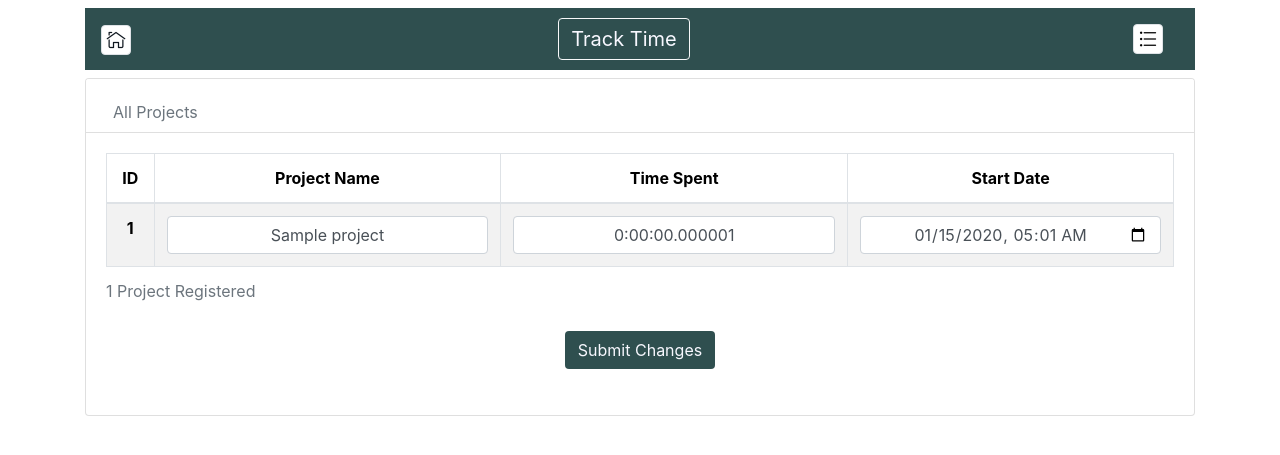
After one commit to RoboJojo/DjangoTimeTracker, a Django app: page /editProject/ in a window 1280 px wide. The commit adds this page. Shown: the top 455 px of the page. Run offline with Django 3.2, Linux system fonts and the light colour scheme; tables that the repository leaves empty hold one stand-in row (values such as "Sample post"); some libraries are stand-ins or nearby versions.

Commit message:
Edit Project Implementation

```diff
--- /dev/null
+++ b/static/js/editProject.js
@@ -0,0 +1,53 @@
+function formatDurationChar(el) {
+    el.value = el.value.replace(/[^\d:-]/g,'');
+}
+
+function edited(el) {
+    el.dataset.changed = "true";
+}
+
+$('#edit-project-form').submit((event) => {
+    event.preventDefault();
+    data = [];
+    $('#edit-project-table-body').find('tr[data-changed="true"]').each(function () {
+        let tds = this.getElementsByTagName('td');
+        data.push(
+            {
+                id : this.getElementsByTagName('th')[0].innerHTML,
+                name : tds[0].children[0].value,
+                timeSpent : tds[1].children[0].value,
+                start_date : tds[2].children[0].value
+            }
+        );
+    });
+    $.ajax({
+        url: '/editProject/',
+        type: 'POST',
+        data: {
+            data : JSON.stringify(data),
+            csrfmiddlewaretoken : $('input[name=csrfmiddlewaretoken]').val()
+        },
+        success: function(result) {
+            if (result.success) {
+                $('#success-toast').removeClass('bg-danger');
+                $('#success-toast').addClass('bg-theme');
+                $('#success-toast-body').html("Success! Changes are made");
+                $('#success-toast').toast('show');
+            }
+            else {
+                $('#success-toast').removeClass('bg-theme');
+                $('#success-toast').addClass('bg-danger');
+                $('#success-toast-body').html("Failure to make changes");
+                $('#success-toast').toast('show');
+            }
+        }
+    });
+});
+// function formatDurationNum(el) {
+//     let timeParts = el.value.split(':');
+//     timeParts.forEach( (element, index) => {
+//         if (element.length < 2 && element.search(/[1-9]/) < 0)
+//             timeParts[index] = "0".repeat(2 - element.length) + element;
+//     });
+//     el.value = timeParts.join(':');
+// }
--- /dev/null
+++ b/templates/editProject.html
@@ -0,0 +1,66 @@
+<!DOCTYPE html>
+<html lang="en">
+{% include "header.html" %}
+<body>
+    <div class="container">
+        <div>
+            {% include "navbar.html" %}
+        </div>
+        <div class="card mt-2 theme-changeable">
+            <div class="card-header theme-changeable">
+                <ul class="nav nav-tabs card-header-tabs" id="nav-tab" role="tablist">
+                    <li class="nav-item">
+                        <a class="nav-link disabled">All Projects</a>
+                    </li>
+                </ul>
+            </div>
+            <div class="card-body">
+                <div class="tab-content">
+                    <div class="tab-pane fade show active text-center" id="tableView" role="tabpanel">
+                        <form id="edit-project-form" method="post" action="">
+                            {% csrf_token %}
+                            <table class="table table-striped table-bordered table-hover theme-changeable">
+                                <caption class="pr-4"> {{allProjects.count}} Project Registered</caption>
+                                <thead>
+                                    <tr>
+                                        <th scope="col">ID</th>
+                                        <th scope="col"> Project Name </th>
+                                        <th scope="col"> Time Spent </th>
+                                        <th scope="col"> Start Date </th>
+                                    </tr>
+                                </thead>
+                                <tbody id="edit-project-table-body">
+                                    {% for project in allProjects %}
+                                    <tr onkeydown="edited(this)" data-changed="false">
+                                        <th scope="row">{{project.ID}}</th>
+                                        <td>
+                                            <input class="form-control text-center" type="text" value="{{project.name}}">
+                                        </td>
+                                        <td>
+                                            <input class="form-control text-center" onkeydown="formatDurationChar(this)" type="text" value="{{project.timeSpent}}">
+                                        </td>
+                                        <td>
+                                            <input class="form-control text-center" type="datetime-local" value="{{project.start_date|date:'Y-m-d\TH:m:s'}}">
+                                        </td>
+                                    </tr>
+                                    {% endfor %}
+                                </tbody>
+                            </table>
+                            <button class="btn bg-theme" type="submit">Submit Changes</button>
+                        </form>
+                    </div>
+                </div>
+            </div>
+        <div class="d-flex justify-content-center">
+            <div class="toast bg-theme" id="success-toast" aria-live="assertive" aria-atomic="true">
+                <div class="toast-body text-center" id="success-toast-body"></div>
+            </div>
+        </div>
+        </div>
+    </div>
+    {% include "footer.html" %}
+    {% load static %}
+    <script type="text/javascript" src="{% static 'js/editProject.js' %}"></script>
+</body>
+
+</html>
--- a/templates/navbar.html
+++ b/templates/navbar.html
@@ -14,6 +14,8 @@
             <a class="navbar-brand dropdown-item theme-changeable" href="/projects">Projects</a>
             <div class="dropdown-divider"></div>
             <a class="navbar-brand dropdown-item theme-changeable" href="#" id="theme-switcher" >Dark Mode</a>
+            <div class="dropdown-divider"></div>
+            <a class="navbar-brand dropdown-item theme-changeable" href="/editProject">Edit Project</a>
         </div>
     </div>
 </nav>
--- a/timeTracker/settings.py
+++ b/timeTracker/settings.py
@@ -25,7 +25,7 @@ SECRET_KEY = '3lc(z(bw0$3v*$6ipu&$xzv&j7b^dsmm&+6drnxh*t+2vg*3e2'
 # SECURITY WARNING: don't run with debug turned on in production!
 DEBUG = True
 
-ALLOWED_HOSTS = []
+ALLOWED_HOSTS = ['localhost']
 
 
 # Application definition
--- a/timeTracker/urls.py
+++ b/timeTracker/urls.py
@@ -19,7 +19,7 @@ from django.urls import include
 from django.conf import settings
 from django.conf.urls.static import static
 from timeTracker.views import index
-from timeTracking.views import timeTracking, registerProject, projects, startTime, stopTime, durations
+from timeTracking.views import timeTracking, registerProject, projects, startTime, stopTime, durations, editProject
 urlpatterns = [
     path('',                RedirectView.as_view(url='index/', permanent=True)),
     path('index/',          index,          name='index'),
@@ -29,4 +29,5 @@ urlpatterns = [
     path('startTime/',      startTime,      name='startTime'),
     path('stopTime/',       stopTime,       name='stopTime'),
     path('durations/',      durations,      name='durations'),
+    path('editProject/',    editProject,    name='editProject'),
 ] + static(settings.STATIC_URL, document_root=settings.STATIC_ROOT)  # static file servong during developement
--- a/timeTracking/views.py
+++ b/timeTracking/views.py
@@ -4,6 +4,9 @@ from django.contrib import messages
 from timeTracking.models import Project, timeSpent
 import timeTracker.forms as forms
 from django.utils import timezone
+from django.utils.dateparse import parse_duration
+import json
+import datetime
 
 def timeTracking(request):
 
@@ -51,6 +54,23 @@ def registerProject(request):
 
     return render(request, "addProject.html", { 'form' : form })
 
+def editProject(request):
+    if request.method == "POST":
+        data = json.loads(request.POST['data'])
+        for proj in data:
+            project = Project.objects.get(ID = proj['id'])
+            try:
+                project.name = proj['name']
+                project.timeSpent = parse_duration(proj['timeSpent'])
+                project.start_date = timezone.make_aware(datetime.datetime.strptime(proj['start_date'], "%Y-%m-%dT%H:%M:%S"))
+                project.save()
+                return JsonResponse({ "success":True })
+            except Exception as e:
+                return JsonResponse({ "success":False })
+    allProjects = Project.objects.all()
+    context = {'allProjects' : allProjects}
+    return render(request, 'editProject.html', context)
+
 def projects(request):
     allProjects = Project.objects.all()
     chartData = {'labels': [], 'data': []}
@@ -59,7 +79,7 @@ def projects(request):
         chartData['data'].append(project.timeSpent.total_seconds())
     context = { 'allProjects' : allProjects, 'chartData' : chartData}
 
-    return render(request , 'projects.html' , context)
+    return render(request , 'projects.html', context)
 
 def durations(request):
     allDurations = timeSpent.objects.all()
```
